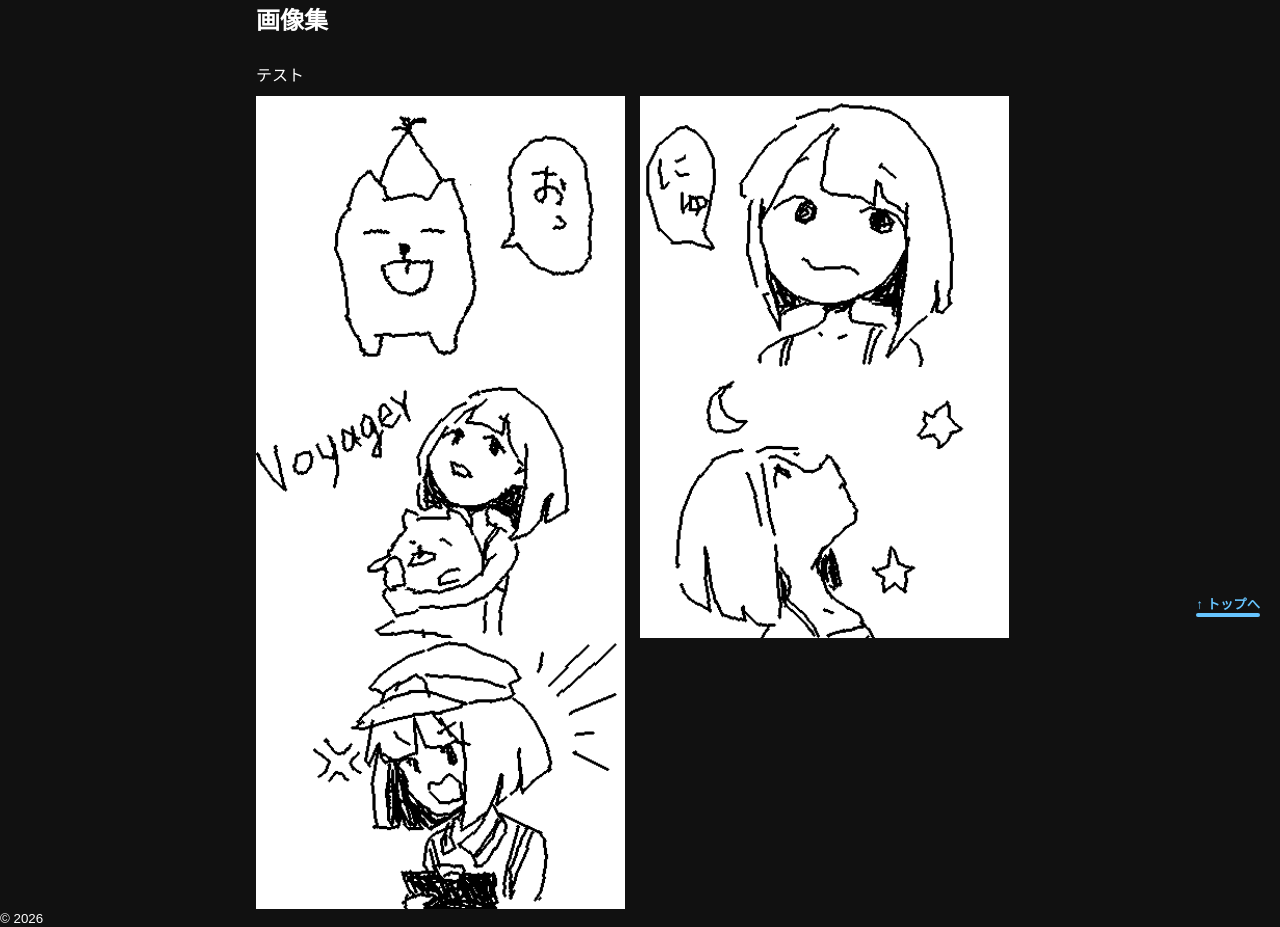
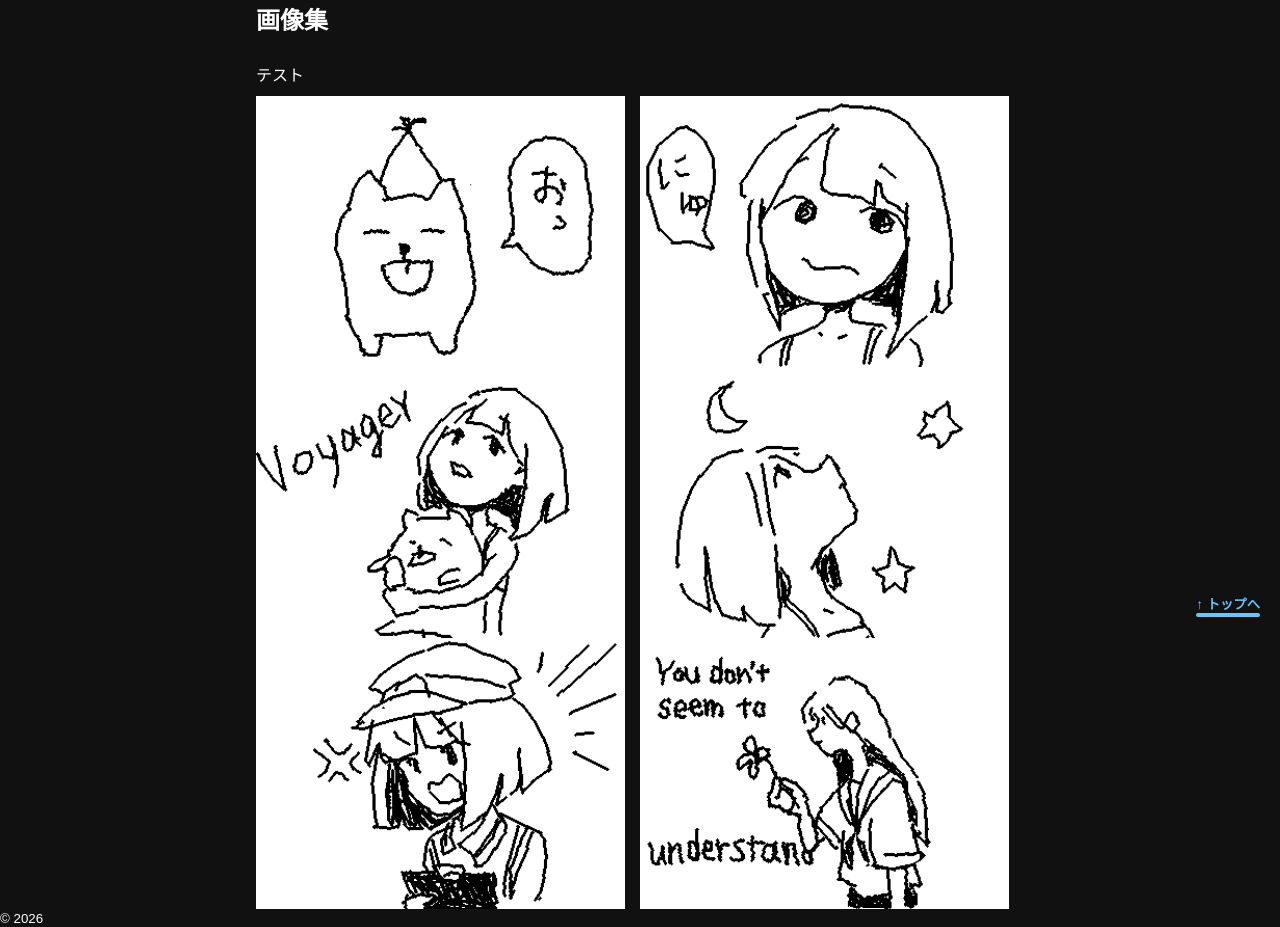
Before and after one commit to mademade0224/1st, a plain HTML site: page blog/3.html in a window 1280 px wide. Shown: the part 167-1094 px from the top of the page. Drawn offline with nearby package versions, Linux system fonts and the light colour scheme.

Commit message:
Update 3.html

```diff
--- a/blog/3.html
+++ b/blog/3.html
@@ -46,6 +46,7 @@
   <img src="../images/image3.2.gif">
   <img src="../images/image4.gif">
   <img src="../images/image5.gif">
+ <img src="../images/image6.gif">
 
 </div>
 </div>
```
